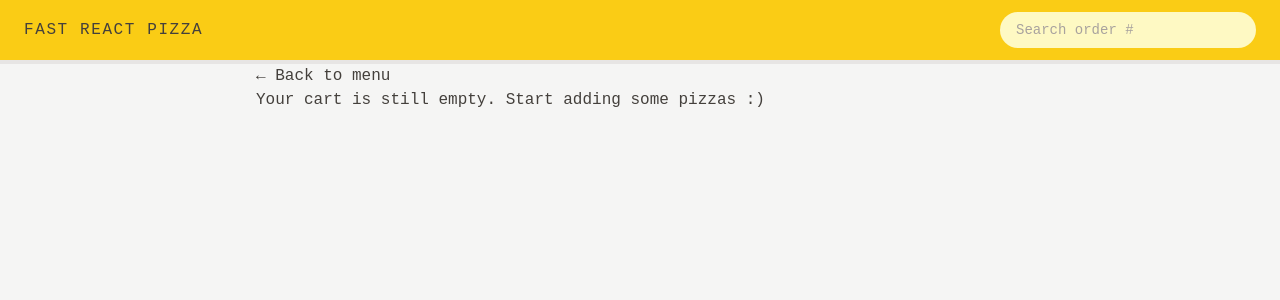
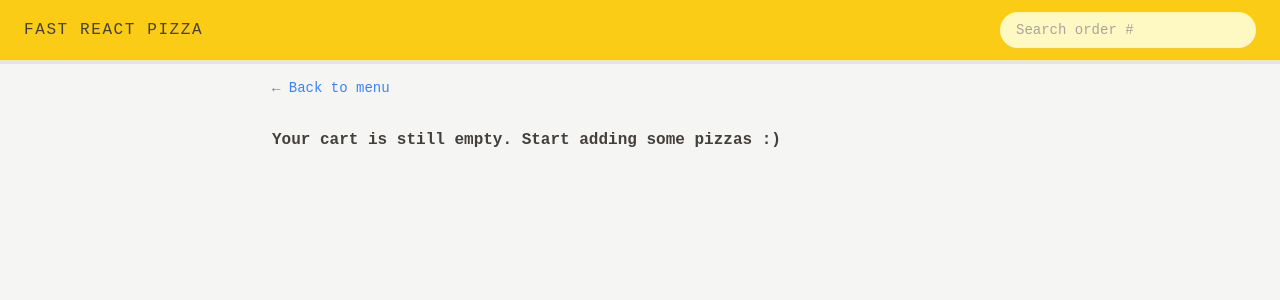
Before and after one commit to pinoen/fast-react-pizza, a React (Vite) app: page /cart in a window 1280 px wide. Shown: the top 300 px of the page. Built offline with nearby package versions, Linux system fonts and the light colour scheme.

Commit message:
Add LinkButton componenet and basic tailwind style

```diff
--- a/src/features/cart/EmptyCart.jsx
+++ b/src/features/cart/EmptyCart.jsx
@@ -1,11 +1,12 @@
-import { Link } from 'react-router-dom';
+
+import LinkButton from '../../ui/LinkButton';
 
 function EmptyCart() {
   return (
-    <div>
-      <Link to="/menu">&larr; Back to menu</Link>
+    <div className='px-4 py-3'>
+      <LinkButton to="/menu">&larr; Back to menu</LinkButton>
 
-      <p>Your cart is still empty. Start adding some pizzas :)</p>
+      <p className='font-semibold mt-7'>Your cart is still empty. Start adding some pizzas :)</p>
     </div>
   );
 }
```
